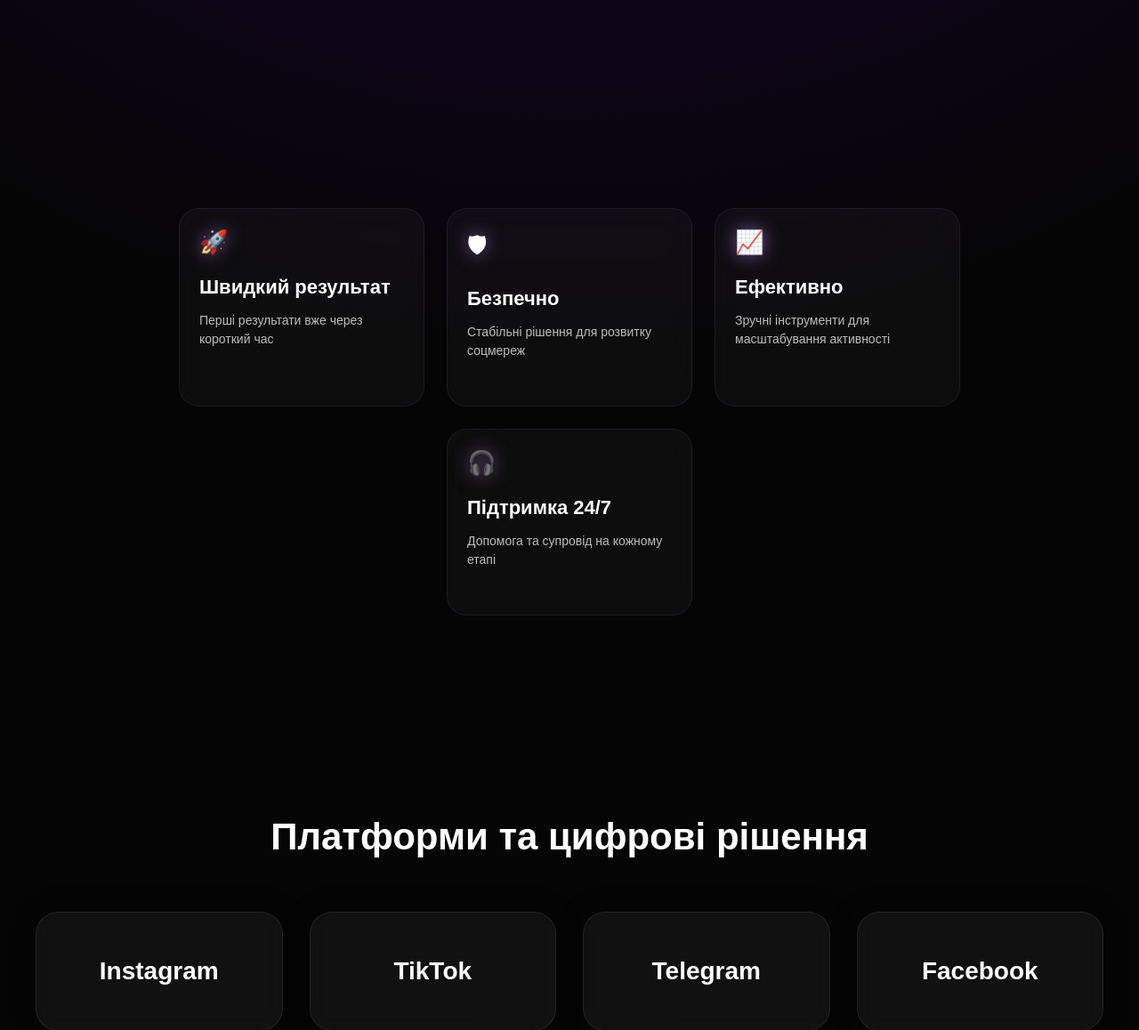
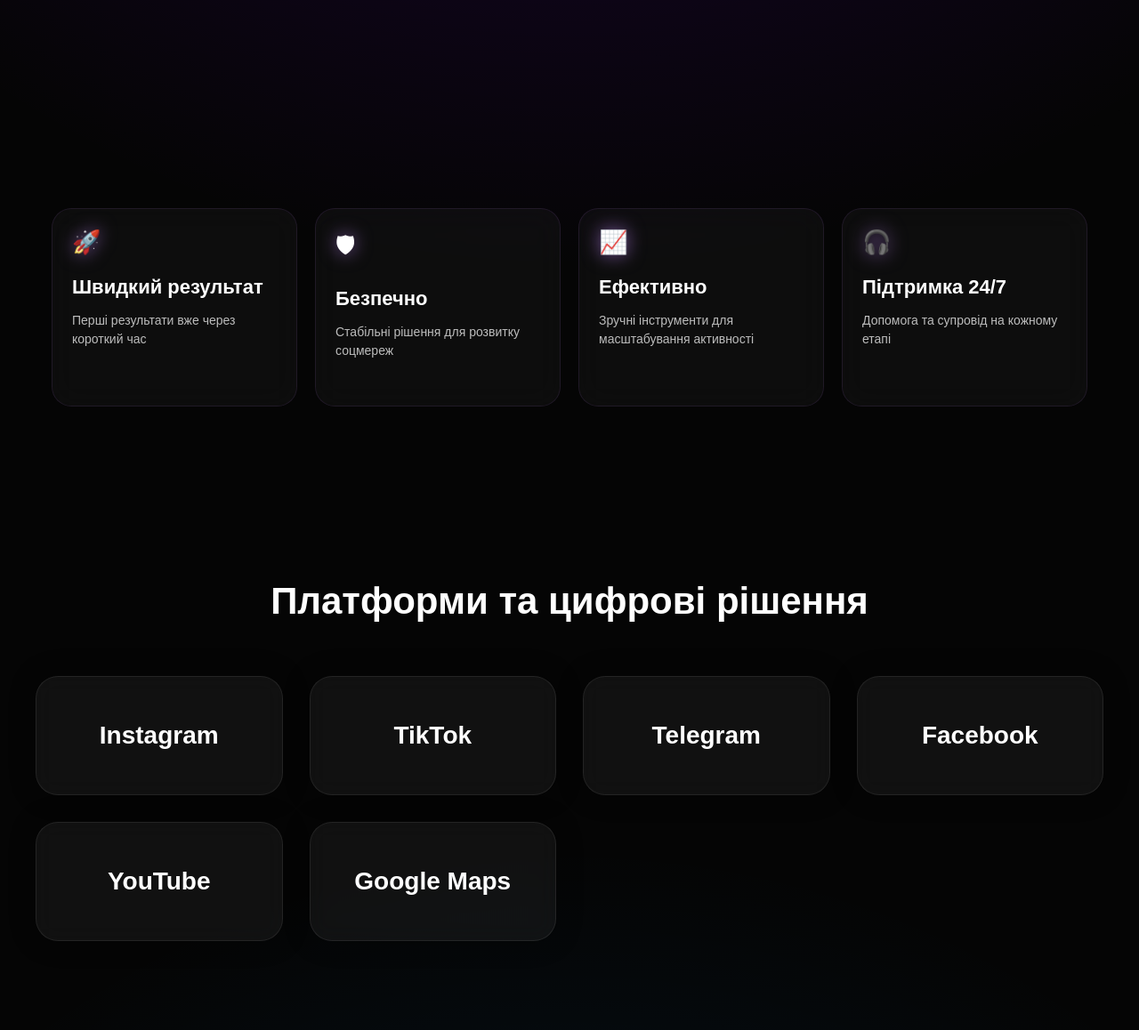
Before and after one commit to Loragert/venqis, a FastAPI app: page / in a window 1280 px wide; the page is wider, and only the part inside the window is pictured. Shown: the part 851-2009 px from the top of that part at 89% size. Run offline with FastAPI, Linux system fonts and the light colour scheme.

Commit message:
Update style.css

```diff
--- a/static/style.css
+++ b/static/style.css
@@ -628,11 +628,13 @@ button:hover{
 
     justify-content:center;
 
-    gap:25px;
-
-    padding:40px 80px 70px;
+    gap:20px;
 
     flex-wrap:wrap;
+
+    margin-top:40px;
+
+    margin-bottom:40px;
 }
 
 .mini-adv-card{
```
